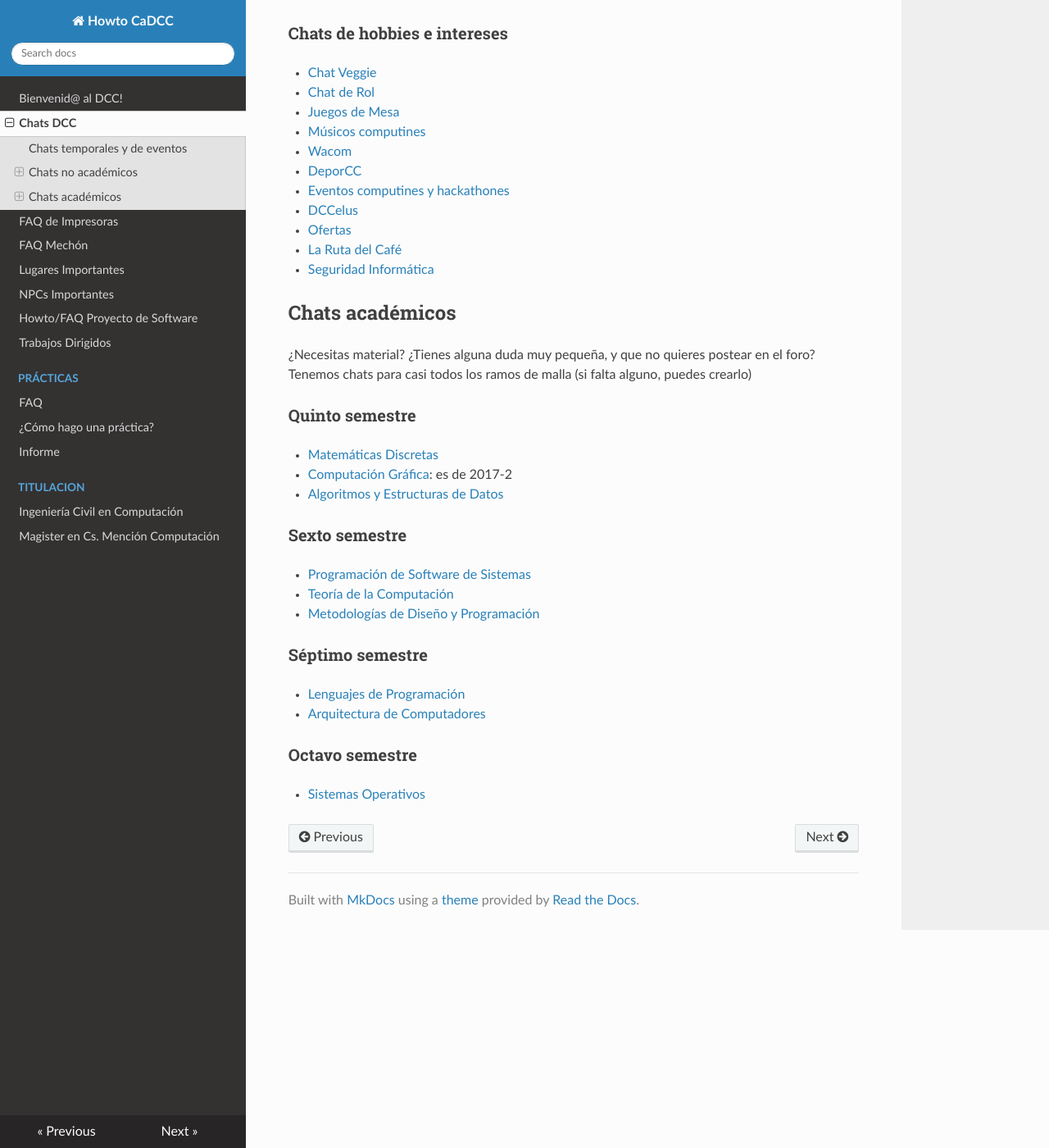
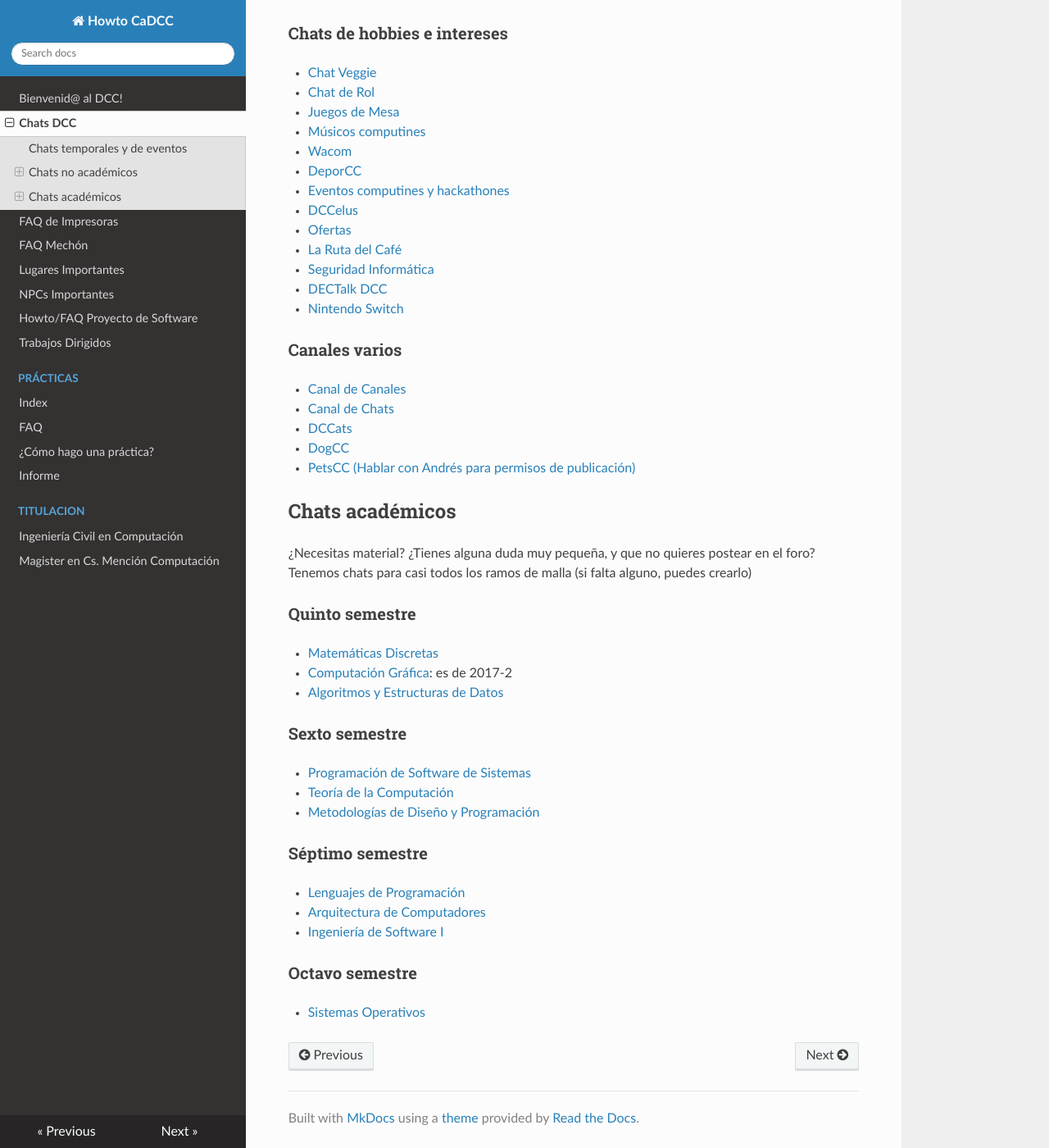
Before and after one commit to cadcc/howto, an MkDocs documentation site: the page built from docs/Chats.md, in a window 1280 px wide and 1400 px high, scrolled down 1065 px. Shown: the whole window at 82% size. Built offline with MkDocs 1.6.1, drawn with Linux system fonts in a browser that asks for light colours; nearby versions of some CDN libraries.

Commit message:
Chats y Canales agregados

```diff
--- a/docs/Chats.md
+++ b/docs/Chats.md
@@ -47,6 +47,16 @@ Estos chats son para ayudar a organizar algo en específico, o por un evento que
 - [Ofertas](https://t.me/joinchat/AEMcAlC5WkOJaYrvQVYGoQ)
 - [La Ruta del Café](https://t.me/joinchat/CT8s0EH-5Rt2cVtEnXT1oA)
 - [Seguridad Informática](https://t.me/joinchat/AEMcAkfCKtc1juLWks588A)
+- [DECTalk DCC](https://t.me/joinchat/AEMcAkz4GkJc3Yrn8NllfA)
+- [Nintendo Switch](https://t.me/joinchat/CCI8ekuY_WaSD8AVM7Q9sQ)
+
+###Canales varios
+
+- [Canal de Canales](https://t.me/joinchat/AAAAAEU7tCZeACfPY7Rfog)
+- [Canal de Chats](bit.ly/chatsDCC)
+- [DCCats](https://t.me/dccats)
+- [DogCC](https://t.me/dogcc)
+- [PetsCC (Hablar con Andrés para permisos de publicación)](https://t.me/joinchat/AAAAAESx8MXy8DCEhQFXPA)
 
 ##Chats académicos
 
@@ -65,6 +75,7 @@ Estos chats son para ayudar a organizar algo en específico, o por un evento que
 ###Séptimo semestre
 - [Lenguajes de Programación](https://t.me/joinchat/FS7iR0gChfGo08fspSuxxg)
 - [Arquitectura de Computadores](https://t.me/joinchat/G0DbZBKCyrCAdAs7Uiaihw)
+- [Ingeniería de Software I](https://t.me/joinchat/G0DbZBFQtm5knWMbSpx6jg)
 
 ###Octavo semestre
 - [Sistemas Operativos](https://t.me/joinchat/Ck4OWkLNXAQPLZly3s3HQw)
```
Also changed, not shown: docs/Prácticas/index.md (added, +1 -0 lines).
